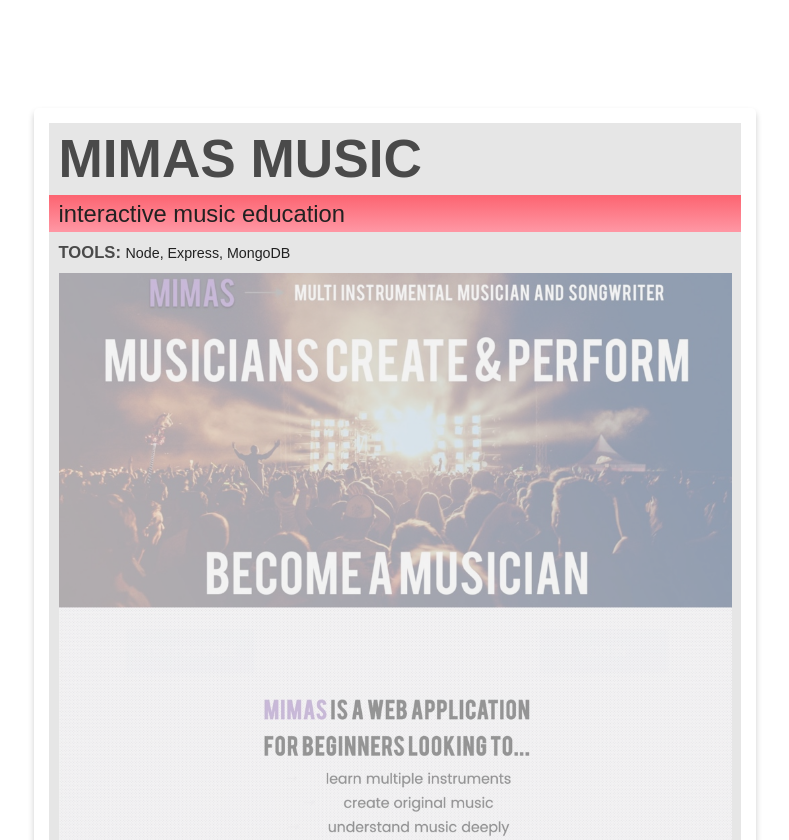
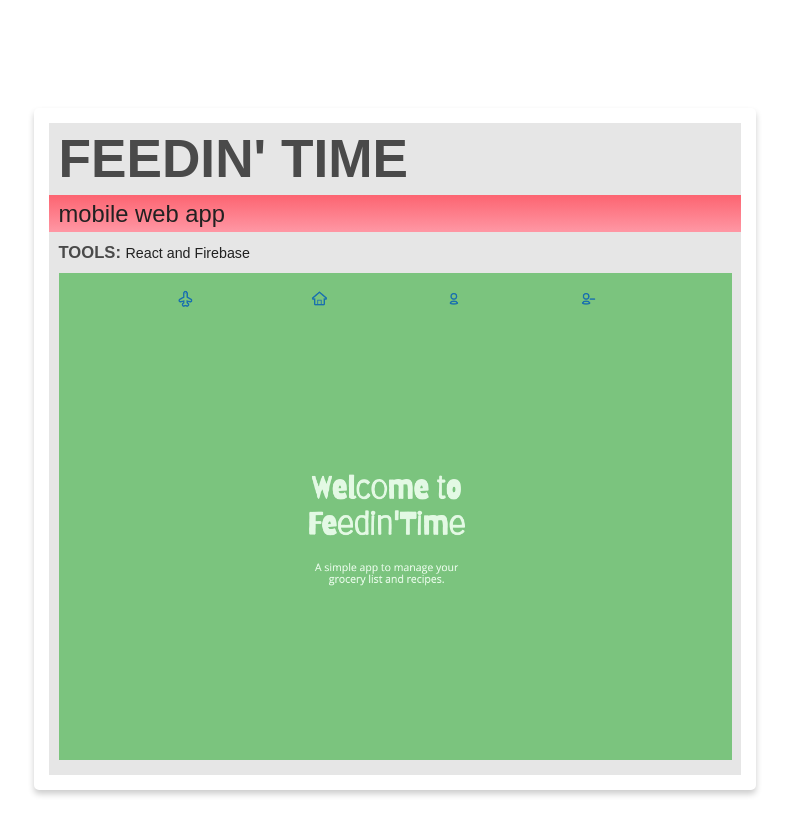
Before and after one commit to johndavidpena/portfolio, a Gatsby site: page / in a window 1280 px wide. Shown: the part 1960-2800 px from the top of the page, without its empty margins (245-1034 px from the left). Built offline with nearby package versions, Linux system fonts and the light colour scheme; Gatsby itself is replaced by a stand-in of ours.

Commit message:
Updated sites info

```diff
--- a/src/SitesInfo.js
+++ b/src/SitesInfo.js
@@ -1,12 +1,12 @@
 import CafeImage from './images/cafeImage.jpg'
-import MimasImage from './images/mimasImage.jpg'
-import FeedinImage from './images/feedinImage.jpg'
+import FeedinImage from './images/feedinImage.png'
+// import MimasImage from './images/mimasImage.jpg'
 
 const SitesInfo = [
   {
     id: 1,
     title: 'Cafe Racer',
-    sub: 'Modern Commerce',
+    sub: 'Modern Commerce Design',
     tools: 'HTML, CSS, javascript',
     image: CafeImage,
     alt: 'The cafe racer homepage',
@@ -14,21 +14,12 @@ const SitesInfo = [
   },
   {
     id: 2,
-    title: 'Mimas Music',
-    sub: 'Interactive Music Education',
-    tools: 'Node, Express, MongoDB',
-    image: MimasImage,
-    alt: 'The Mimas Music homepage',
-    link: 'http://mimasmusic.com'
-  },
-  {
-    id: 3,
     title: "Feedin' Time",
     sub: 'Mobile Web App',
-    tools: 'React, Meteor, MongoDB',
+    tools: 'React and Firebase',
     image: FeedinImage,
     alt: 'The Feedin Time homepage',
-    link: 'http://radiancegrace.com'
+    link: 'https://feedintime.netlify.com/'
   }
 ];
 
--- a/src/components/Work/Work.css
+++ b/src/components/Work/Work.css
@@ -114,8 +114,8 @@
 .Work__image {
   width: 100%;
   padding: 0.5rem;
-  opacity: 0.5;
-  transition: opacity 0.3s ease-in;
+  /* opacity: 0.5;
+  transition: opacity 0.3s ease-in; */
 }
 
 .Work__image:hover {
--- a/src/components/index.css
+++ b/src/components/index.css
@@ -137,7 +137,7 @@ body {
 }
 @media only screen and (min-width: 62em) {
   .Picker {
-    padding-left: var(--spacing-5);
+    padding-left: var(--spacing-6);
   }
 }
 
```
Also changed, not shown: src/images/feedinImage.jpg (deleted), src/images/feedinImage.png (added).
